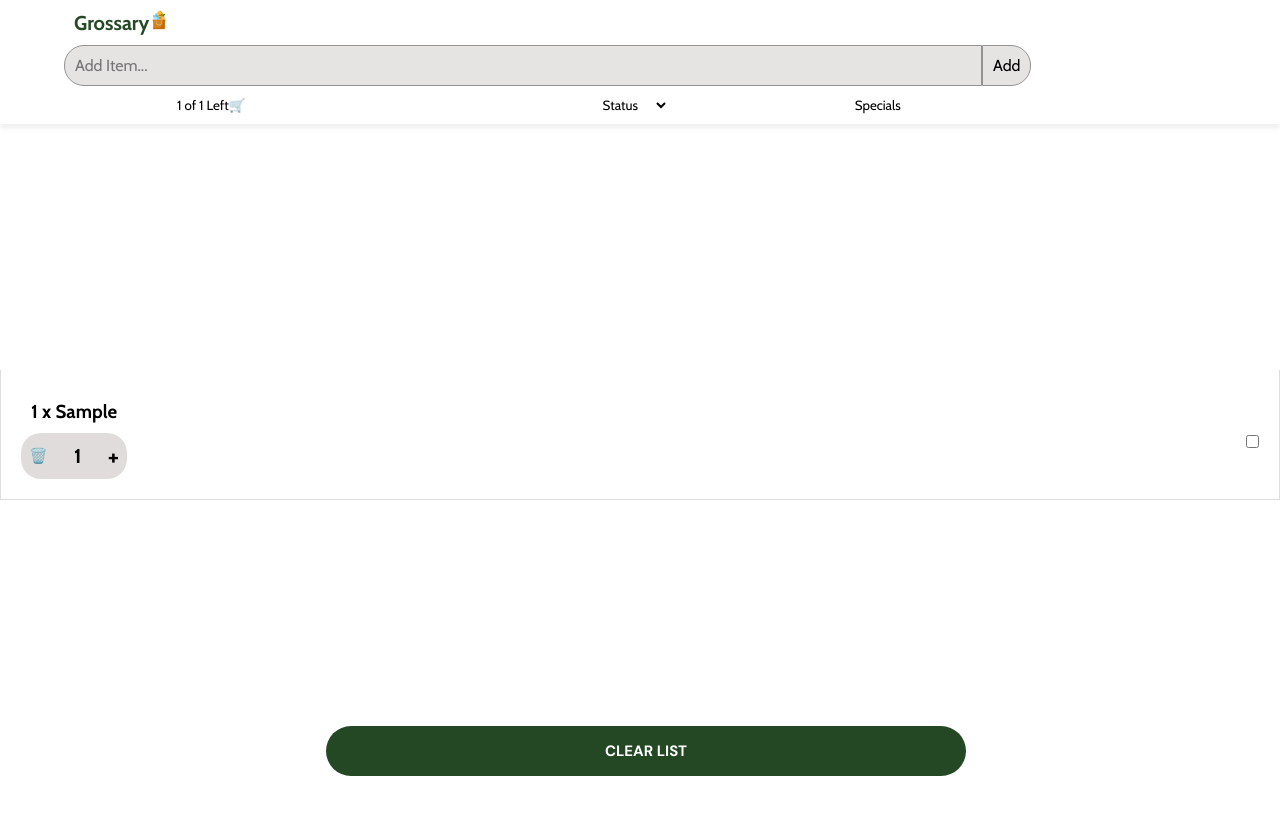
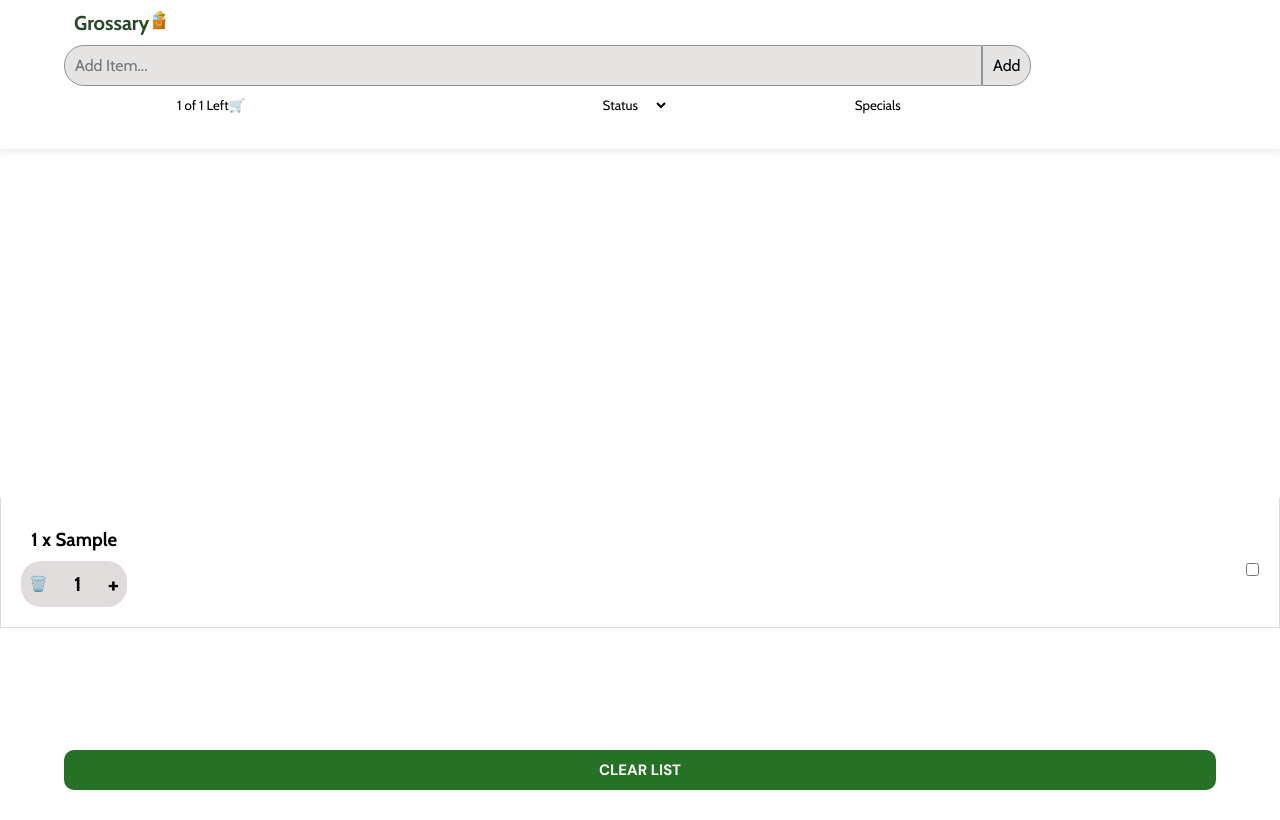
Before and after one commit to Asanda-Ngcobo/Grossary, a React (Create React App) app: page / in a window 1280 px wide. Both pictures are taken after typing "Sample" into the empty fields and a click on the button "Add". Built offline with nearby package versions, Linux system fonts and the light colour scheme.

Commit message:
Adding Budget

```diff
--- a/src/App.js
+++ b/src/App.js
@@ -54,13 +54,26 @@ const specials = [
 
 function App() {
   const [items, setItems] = useLocalStorage([], 'added');
-  // const [priced, setPrice] = useState([]);
+useEffect(() => {
+  if (!Array.isArray(items)) {
+    setItems([]);
+  }
+}, [items, setItems]);
   const [totalCost, setTotalCost] = useLocalStorage(0, 'total');
+
   const [sales, setSales] = useState(true)
+
+
+
+  const [budget, setBudget] = useLocalStorage(0, 'budget')
+
+
 
   function handleClearList() {
     setItems([]);
     setTotalCost(0);
+  setBudget(0)
+
   }
 
   function handleSpecialsClick(){
@@ -68,7 +81,9 @@ function App() {
   }
 
 
-  const toBeShoppedCount = items.filter((item) => !item.shopped).length;
+  const toBeShoppedCount = Array.isArray(items)
+  ? items.filter((item) => !item.shopped).length
+  : 0;
   return (
     <div className="App">
       {/* <Menu /> */}
@@ -78,11 +93,16 @@ function App() {
       setItems={setItems}
       setTotalCost={setTotalCost}
       totalCost={totalCost}
+      budget={budget}
+      setBudget={setBudget}
+
       toBeShoppedCount={toBeShoppedCount}
       onSpecialsClick={handleSpecialsClick}
       />}
 
-      {items.length > 0 && sales && <Clear items={items}
+
+
+      {items.length > 0 && sales  && <Clear items={items}
       setItems={setItems}
       onClearItems={handleClearList}>
         {items.length > 0 && 'CLEAR LIST'}</Clear>}
@@ -106,13 +126,22 @@ function App() {
 //     </div>
 //   )
 // }
-function Main({items, setItems, totalCost, setTotalCost, toBeShoppedCount, onSpecialsClick}){
+function Main({
+  items,
+  setItems,
+  totalCost,
+  setTotalCost,
+  budget,
+  setBudget,
+  enterBudget,
+  toBeShoppedCount,
+  onSpecialsClick}){
 
   const [sortBy, setSortBy] = useState('priceAndShopped');
 
 
   function handleAddItem(item) {
-    setItems([...items, item]);
+    setItems((prevItems) => (Array.isArray(prevItems) ? [...prevItems, item] : [item]));
   }
 
   function handleQuantityChange(id, newQuantity) {
@@ -165,6 +194,9 @@ function Main({items, setItems, totalCost, setTotalCost, toBeShoppedCount, onSpe
         items={items}
         totalCost={totalCost}
         setSortBy={setSortBy}
+        budget={budget}
+        setBudget={setBudget}
+        enterBudget={enterBudget}
         toBeShoppedCount={toBeShoppedCount}
         onSpecialsClick={onSpecialsClick}
 
@@ -185,10 +217,25 @@ function Main({items, setItems, totalCost, setTotalCost, toBeShoppedCount, onSpe
 }
 
 
-function Header({ AddItems, items, totalCost, setSortBy, toBeShoppedCount, onSpecialsClick }) {
+function Header({
+  AddItems,
+  items,
+  totalCost,
+  setSortBy,
+  budget,
+setBudget,
+
+  toBeShoppedCount,
+  onSpecialsClick }) {
   const [description, setDescription] = useState('');
 
+  function handleAddBudget(e){
+    e.preventDefault();
+    if(!budget) return;
 
+  }
+
+  const left = Number(budget) - Number(totalCost);
 
   function handleInput(e) {
     e.preventDefault();
@@ -245,7 +292,16 @@ function Header({ AddItems, items, totalCost, setSortBy, toBeShoppedCount, onSpe
             </form>
           </Active>
           <SpecialsButton onSpecialsClick={onSpecialsClick}>Specials</SpecialsButton>
-          <TotalCost>{totalCost > 0 && `Overall Total: R${totalCost}`}</TotalCost>
+          <TotalCost>{totalCost > 0 && `📈Total: R${totalCost}`}</TotalCost>
+          <TotalCost>{budget > 0 && totalCost > 0 && `📉Money Left: R${left}`}</TotalCost>
+         <AddBudget>{totalCost > 0 && (
+           <form className='budget' onSubmit={handleAddBudget}>
+
+           💵Budget: <input type='number' placeholder='R1000' value={budget} onChange={(e)=> setBudget(e.target.value)}/>
+
+         </form>
+         )}</AddBudget>
+
         </div>
       ) : (
         <>
@@ -265,7 +321,7 @@ function Header({ AddItems, items, totalCost, setSortBy, toBeShoppedCount, onSpe
 
 //Buttons
 function TotalCost({ children }) {
-  return <h3 className="total">{children}</h3>;
+  return <button className="total">{children}</button>;
 }
 
 function Active({ children }) {
@@ -284,6 +340,17 @@ function SpecialsButton({onSpecialsClick}){
     <button className='specials-btn' onClick={onSpecialsClick}>Specials</button>
   )
 }
+
+function AddBudget({children}){
+  return(
+    <form className='budget'>
+
+    {children}
+
+   </form>
+  )
+}
+
 function Specials({onSetSales}){
 
 
--- a/src/LocalStorage.js
+++ b/src/LocalStorage.js
@@ -1,21 +1,28 @@
-import { useState, useEffect } from "react";
+import { useState } from 'react';
 
-function useLocalStorage(key) {
-    const [value, setValue] = useState(function(){
-        // retrieve watched data from local storage
-        const storeAdded = JSON.parse(localStorage.getItem(key));
-        if(storeAdded){
-          return storeAdded;
-        }
-        return [];
-      });
-        //Keeping the state of the watched intact even after refreshing
-  useEffect(function(){
-    localStorage.setItem(key, JSON.stringify(value));
-    //JSON.stringify is used to store watched data into a string because localStorage works with strings.
-     }, [value, key])
-   return [value, setValue]
+function useLocalStorage(initialValue, key) {
+  const [storedValue, setStoredValue] = useState(() => {
+    try {
+      const item = window.localStorage.getItem(key);
+      return item ? JSON.parse(item) : initialValue;
+    } catch (error) {
+      console.error('Error reading from localStorage:', error);
+      return initialValue;
+    }
+  });
+
+  const setValue = (value) => {
+    try {
+      const valueToStore =
+        value instanceof Function ? value(storedValue) : value;
+      setStoredValue(valueToStore);
+      window.localStorage.setItem(key, JSON.stringify(valueToStore));
+    } catch (error) {
+      console.error('Error saving to localStorage:', error);
+    }
+  };
+
+  return [storedValue, setValue];
 }
 
-
 export default useLocalStorage;
--- a/src/index.css
+++ b/src/index.css
@@ -28,7 +28,7 @@
 }
 
 .list-container {
-  margin-top: calc(25% + 50px); /* Adjust based on header's height */
+  margin-top: calc(35% + 50px); /* Adjust based on header's height */
   position: relative; /* Ensure it's part of the document flow */
 }
 
@@ -147,15 +147,16 @@ color: white;
 
   font-size: 12px;
   font-weight: bolder;
-  background-color: rgba(116, 119, 116, 0.867);
+  background-color: rgba(5, 92, 5, 0.867);
 }
 .sort-dropdown{
   border: none;
   justify-items: 'center';
 }
 .total{
-  text-align: center;
-  color: '#F4D06F';
+  border: none;
+  width: 50%;
+  padding: 10px;
 }
 
 
@@ -226,21 +227,55 @@ h5{
 .clear-btn{
   cursor: pointer;
   border: none;
-  background:  rgba(3, 44, 3, 0.867);
-  padding: 15px;
-  border-radius: 30px;
+
+  background: rgba(5, 92, 5, 0.867);
+  padding: 10px;
+  border-radius: 10px;
   font-size: 15px;
   font-weight: bolder;
-  width: 50%;
-  left: 25%;
 
-margin: 6px;
+  width: 90%;
   color: white;
   position: fixed;
+  bottom: 10px; /* Distance from the bottom of the screen */
+  left: 50%; /* Center horizontally */
+  transform: translateX(-50%); /* Adjust for horizontal centering */
   font-family: 'DM sans';
+  z-index: 1000;
 
 }
 
+
+
+.budget{
+  background: transparent;
+  width: 100%;
+  display: flex;
+  gap: 10px;
+  justify-content: center;
+}
+
+.budget input{
+
+  border: none;
+
+  height: 30px;
+
+  font-size: 15px;
+  width: 50px;
+}
+.budget button{
+  background: #F4D06F;
+  border: none;
+  padding: 5px;
+  font-size: 15px;
+  font-weight: bolder;
+  border: 1px solid rgb(148, 147, 147);
+  border-radius: 5px;
+  border-top-right-radius: 20px;
+  border-bottom-right-radius: 20px;
+
+}
 .menu{
   display: flex;
   justify-content: space-between;
```
